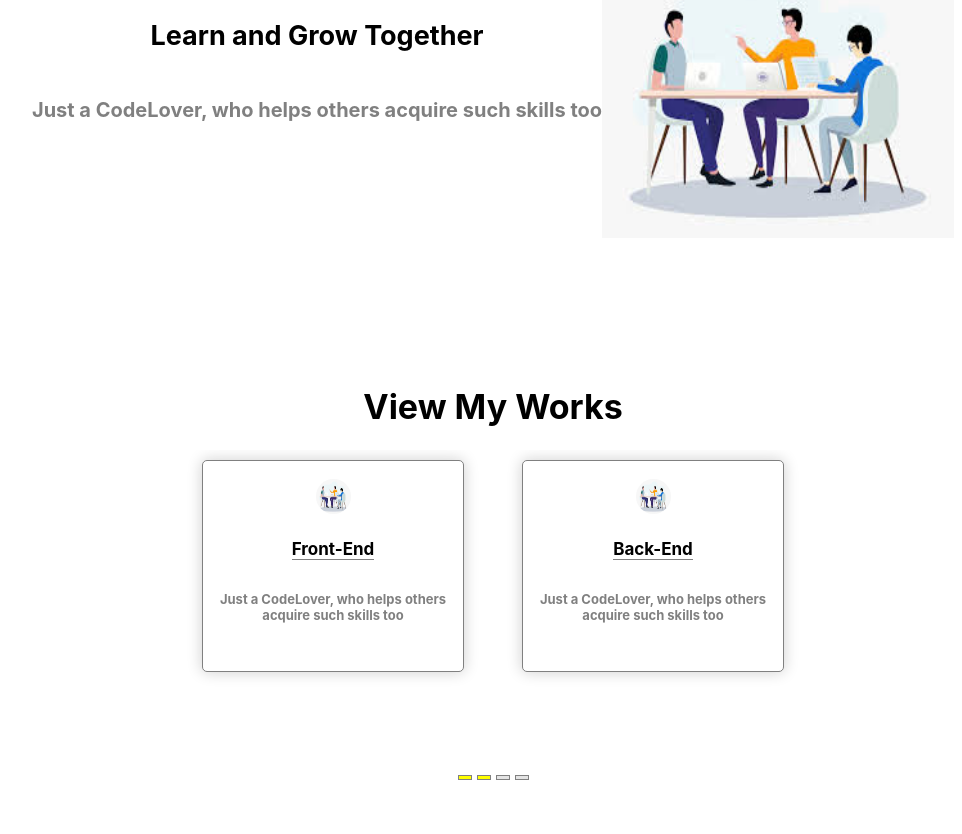
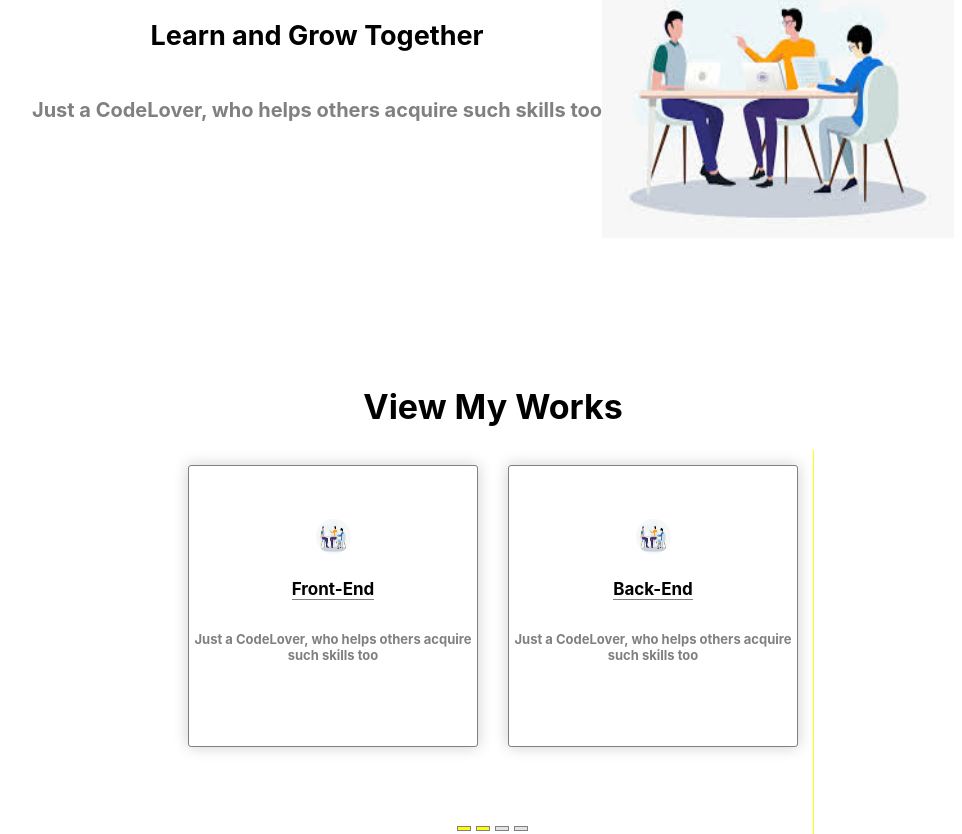
Before and after one commit to NjohPrince/Building-A-Web-Page-Using-React, a React (Create React App) app in the folder mywebsite/: page / in a window 1280 px wide. Shown: the part 982-1816 px from the top of the page, without its empty margins (147-1109 px from the left). Built offline with nearby package versions, Linux system fonts and the light colour scheme; what react-hover-animation would draw is missing.

Commit message:
Did some adjustments basd on certain criteria, being tested

```diff
--- a/mywebsite/src/components/card/card.jsx
+++ b/mywebsite/src/components/card/card.jsx
@@ -2,17 +2,17 @@ import React from "react";
 import styled from "styled-components";
 
 const Container = styled.div`
-  width: 250px;
-  height: 200px;
+  width: 370px;
+  height: 270px;
   background-color: #fff;
   box-shadow: 0px 0px 15px rgba(17, 17, 17, 0.2);
-  border-radius: 5px;
+  border-radius: 3px;
   display: flex;
   flex-direction: column;
   align-items: center;
   justify-content: center;
   padding: 5px;
-  margin: 10px;
+  margin: 15px;
   border: 1px solid grey;
 `;
 
@@ -46,7 +46,6 @@ const Description = styled.h6`
   text-align: center;
 `;
 
-
 export function CardView(props) {
   const { imgURL, name, descript } = props;
   return (
--- a/mywebsite/src/containers/simpleReactCarousel.jsx
+++ b/mywebsite/src/containers/simpleReactCarousel.jsx
@@ -8,7 +8,7 @@ import rowImage from "../assets/images/cont.jfif";
 
 const Container = styled.div`
   width: 100%;
-  height: 500px;
+  min-height: 500px;
   display: flex;
   flex-direction: column;
   align-items: center;
@@ -16,12 +16,13 @@ const Container = styled.div`
 
 const StyledCarouselProvider = styled(CarouselProvider)`
   width: 50%;
+  border-right: 1px solid yellow;
 `;
 
 const StyledDotGroup = styled(DotGroup)`
   display: flex;
   justify-content: center;
-  margin: 5px;
+  margin: 3px;
   button {
     height: 5px;
     background-color: #e4e4e4;
@@ -50,8 +51,8 @@ export function SectionSlide(props) {
     <Container>
       <CaptionText>View My Works</CaptionText>
       <StyledCarouselProvider
-        naturalSlideWidth={200}
-        naturalSlideHeight={200}
+        naturalSlideWidth={300}
+        naturalSlideHeight={350}
         totalSlides={4}
         visibleSlides={2}
       >
```
Also changed, not shown: 1 other file (tests, documents, lock files or other folders).
